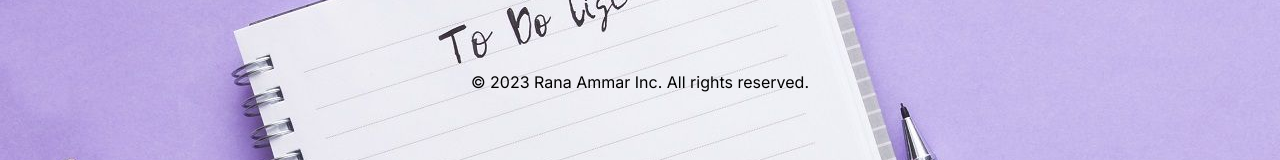
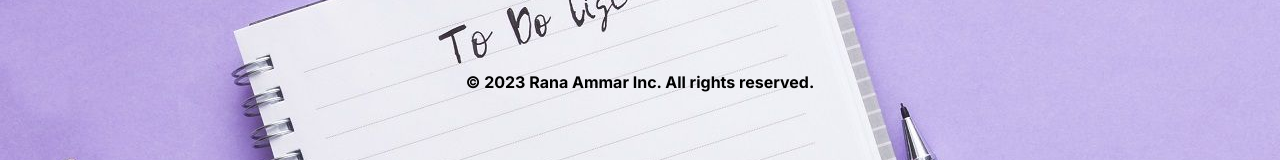
Before and after one commit to RanaAmmar344/to-do-list, a Next.js app: page / in a window 1280 px wide. Shown: the part 387-547 px from the top of the page. Built offline with nearby package versions, Linux system fonts and the light colour scheme.

Commit message:
second commit

```diff
--- a/app/page.js
+++ b/app/page.js
@@ -93,10 +93,10 @@ const page = () => {
 
 
      </div>
-     <footer className='flex justify-center items-center my-40'>
+     <footer className='flex justify-center items-center my-40 '>
 
 
-        <p>© 2023 Rana Ammar  Inc. All rights reserved.</p>
+        <p className=' font-bold'>© 2023 Rana Ammar  Inc. All rights reserved.</p>
 
      </footer>
 
--- a/package.json
+++ b/package.json
@@ -1,8 +1,10 @@
 {
   "name": "my-app",
+
   "version": "0.1.0",
   "private": true,
   "scripts": {
+
     "dev": "next dev",
     "build": "next build",
     "start": "next start",
@@ -13,6 +15,7 @@
     "@emotion/styled": "^11.11.0",
     "@mui/material": "^5.14.12",
     "@react-icons/all-files": "^4.1.0",
+    "gh-pages": "^6.0.0",
     "next": "13.5.4",
     "react": "^18",
     "react-dom": "^18",
```
Also changed, not shown: 1 other file (tests, documents, lock files or other folders).
